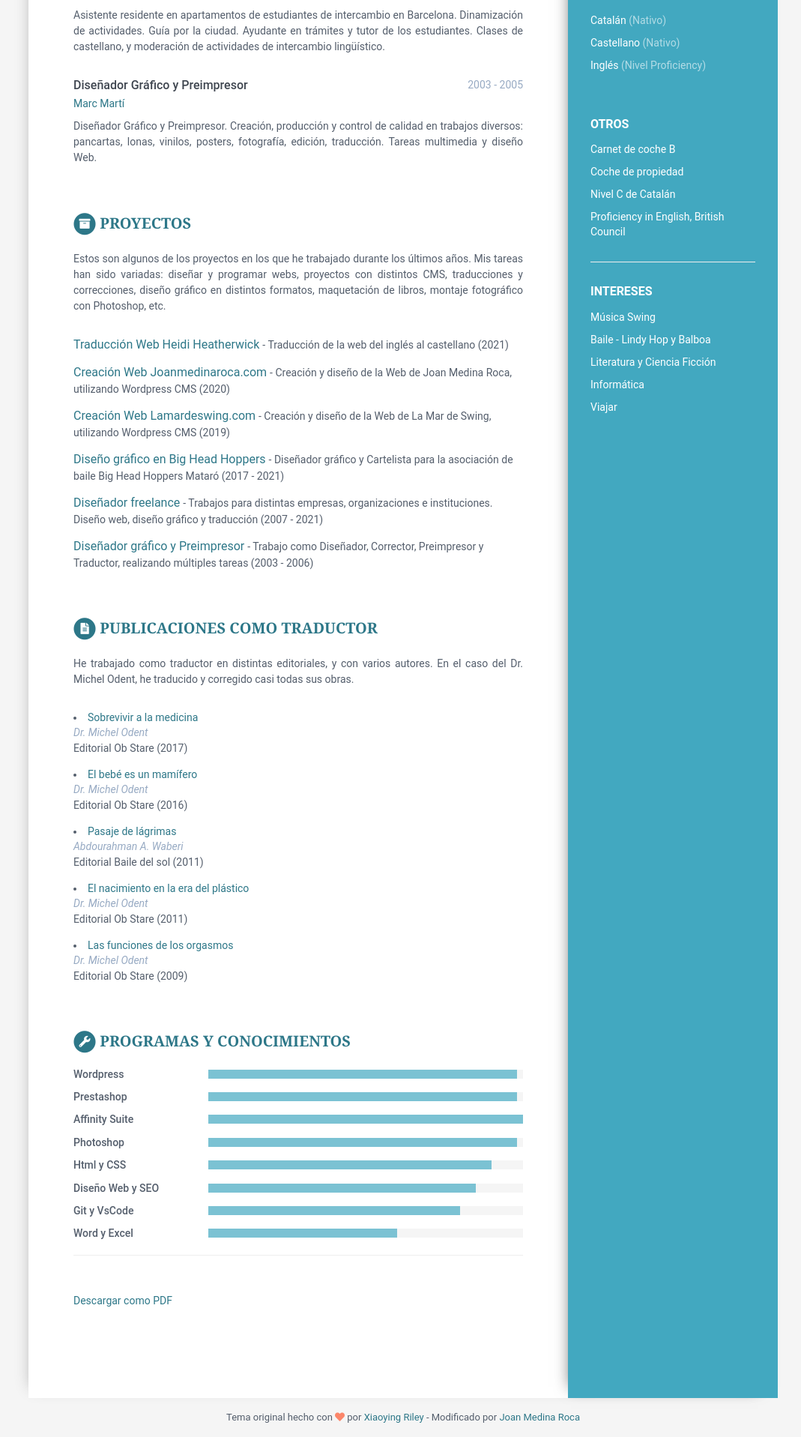
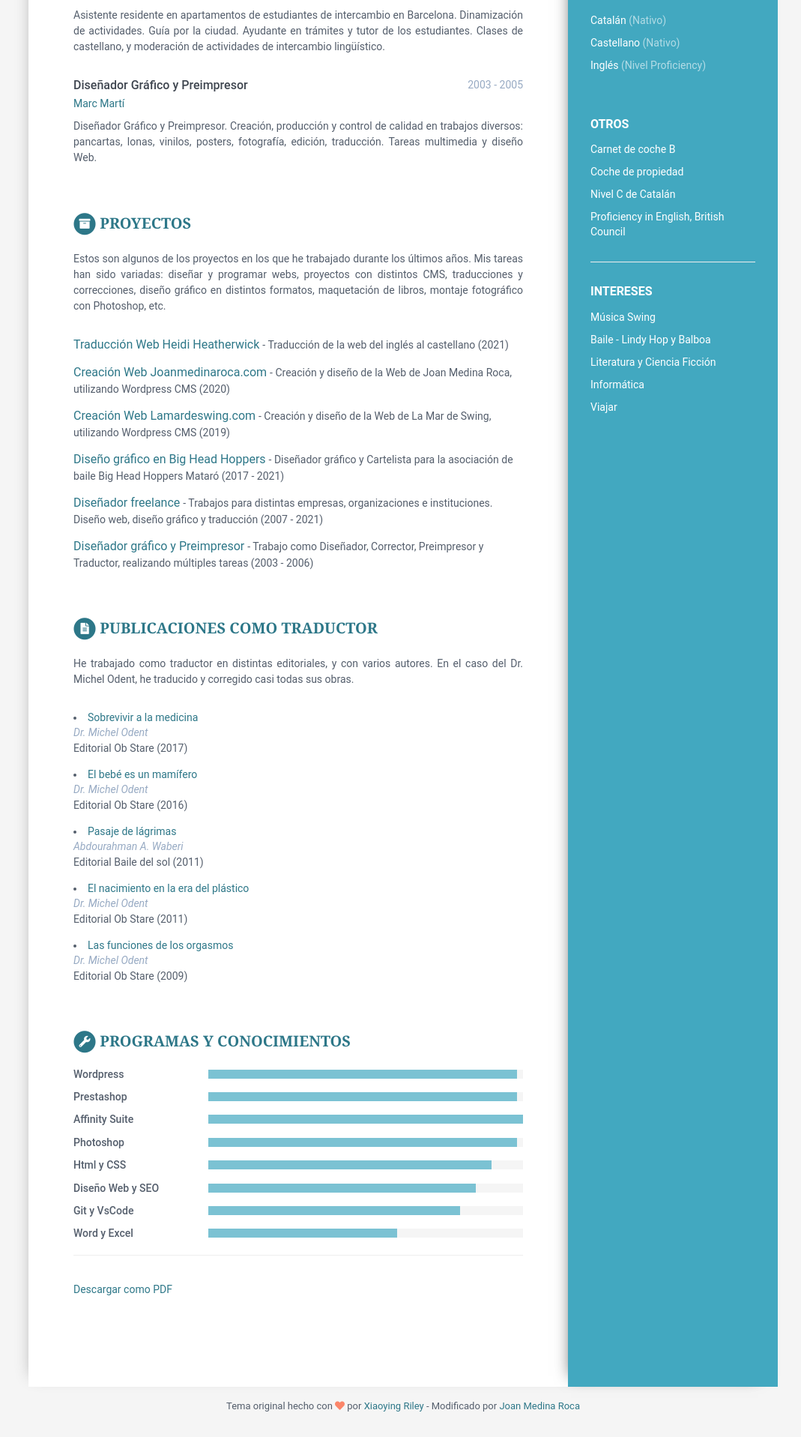
Before and after one commit to joan-medina-roca/cv.joanmedinaroca.com, a Jekyll site: the page built from index.html, in a window 1280 px wide. Shown: the part 879-2796 px from the top of the page at 75% size, without its empty margins (102-1171 px from the left). Built offline with Jekyll 4.4.1, drawn with Linux system fonts in a browser that asks for light colours.

Commit message:
pdf retouch

```diff
--- a/_includes/skills.html
+++ b/_includes/skills.html
@@ -23,7 +23,7 @@
   </div>
 
   <!--//Hacerlo bien hecho, como se hace en Liquid.-->
-  <hr style="height: 30px" />
+  <hr style="height: 15px" />
   <div>
     <a class="pdf-download" href="./cv-joan-medina-roca.pdf" target="_blank"
       >Descargar como PDF</a
--- a/_sass/_base.scss
+++ b/_sass/_base.scss
@@ -286,7 +286,8 @@ p {
     background: lighten($theme-color, 15%);
   }
   .pdf-download {
-    margin-top: 50px;
+    font-family: "Georgia", serif;
+    font-weight: 800;
   }
 }
 
```
